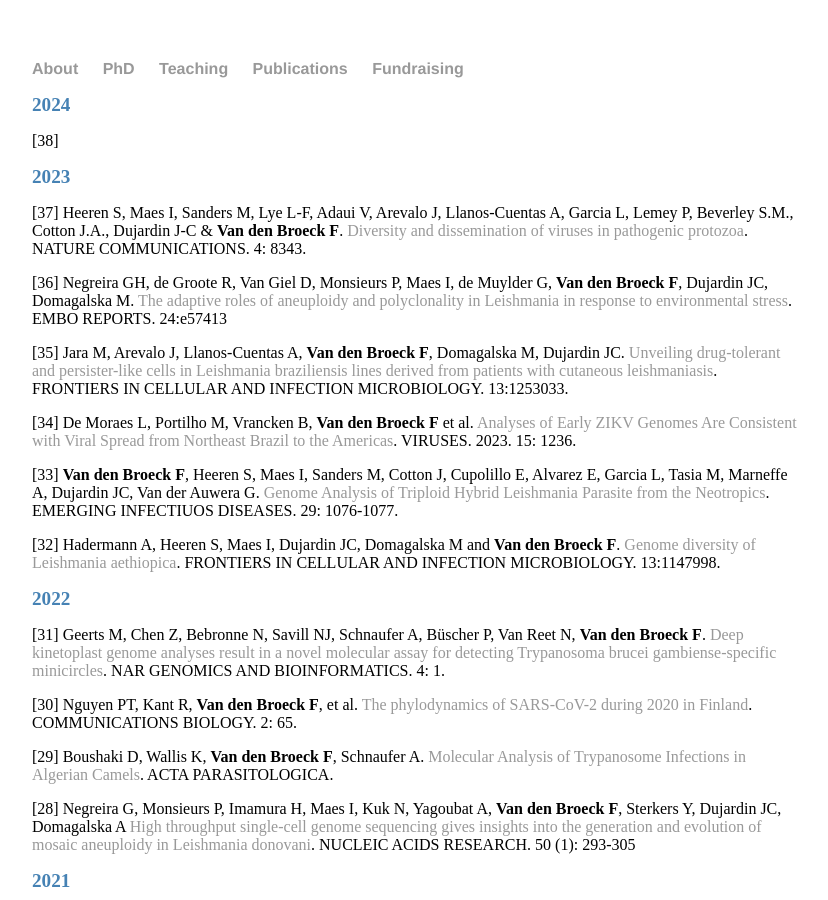
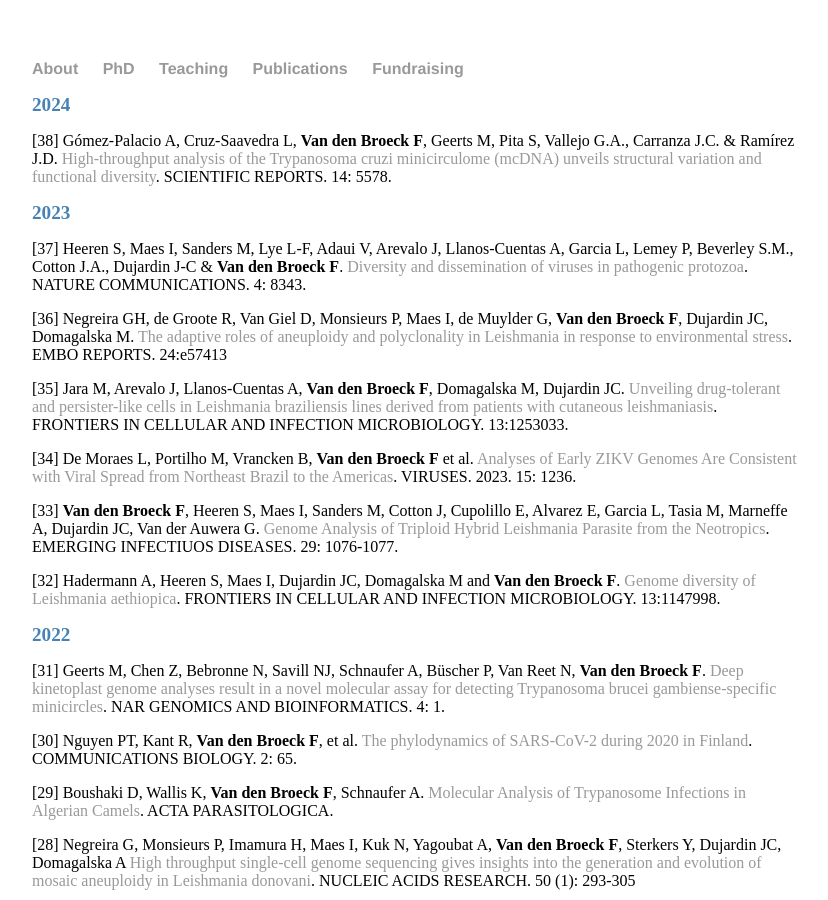
Before and after one commit to FreBio/FreBio.github.io, a Jekyll site: the page built from Pubs/index.md, in a window 1280 px wide and 900 px high. Shown: the whole window, without its empty margins (224-1052 px from the left). Built offline with Jekyll 4.4.1, drawn with Linux system fonts in a browser that asks for light colours; our own code applies the rules of GitHub Pages for plain Markdown files.

Commit message:
Update index.md

```diff
--- a/Pubs/index.md
+++ b/Pubs/index.md
@@ -3,7 +3,7 @@ layout: default
 ---
 
 ## 2024
-[38]
+[38] Gómez-Palacio A, Cruz-Saavedra L, **Van den Broeck F**, Geerts M, Pita S, Vallejo G.A., Carranza J.C. & Ramírez J.D. [High‑throughput analysis of the Trypanosoma cruzi minicirculome (mcDNA) unveils structural variation and functional diversity](https://www.nature.com/articles/s41598-024-56076-4). SCIENTIFIC REPORTS. 14: 5578.
 
 ## 2023
 [37] Heeren S, Maes I, Sanders M, Lye L-F, Adaui V, Arevalo J, Llanos-Cuentas A, Garcia L, Lemey P, Beverley S.M., Cotton J.A., Dujardin J-C & **Van den Broeck F**. [Diversity and dissemination of viruses in pathogenic protozoa](https://www.nature.com/articles/s41467-023-44085-2). NATURE COMMUNICATIONS. 4: 8343.
```
